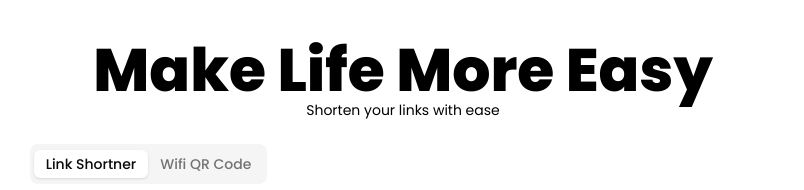
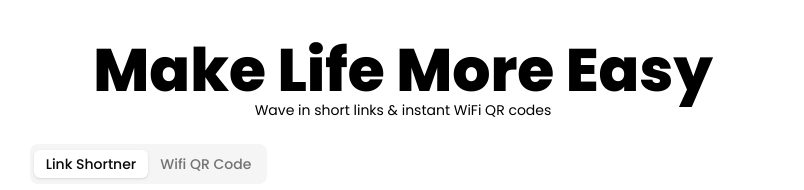
Before and after one commit to tasnimultas67/pro-url-shortner, a Next.js app: page / in a window 1280 px wide. Shown: the top 190 px of the page, without its empty margins (237-1041 px from the left). Built offline with nearby package versions, Linux system fonts and the light colour scheme.

Commit message:
fix: update text in the homepage to enhance clarity and user engagement

```diff
--- a/app/page.js
+++ b/app/page.js
@@ -13,7 +13,9 @@ export default function Home() {
         <div className="flex flex-col items-center justify-center m-auto space-y-6 ">
           <div className="text-center">
             <SparklesText text="Make Life More Easy" />
-            <p className="text-sm ">Shorten your links with ease</p>
+            <p className="text-sm ">
+              Wave in short links & instant WiFi QR codes
+            </p>
           </div>
 
           <Tabs defaultValue="link-shortner" className="w-11/12 md:w-7/12">
```
